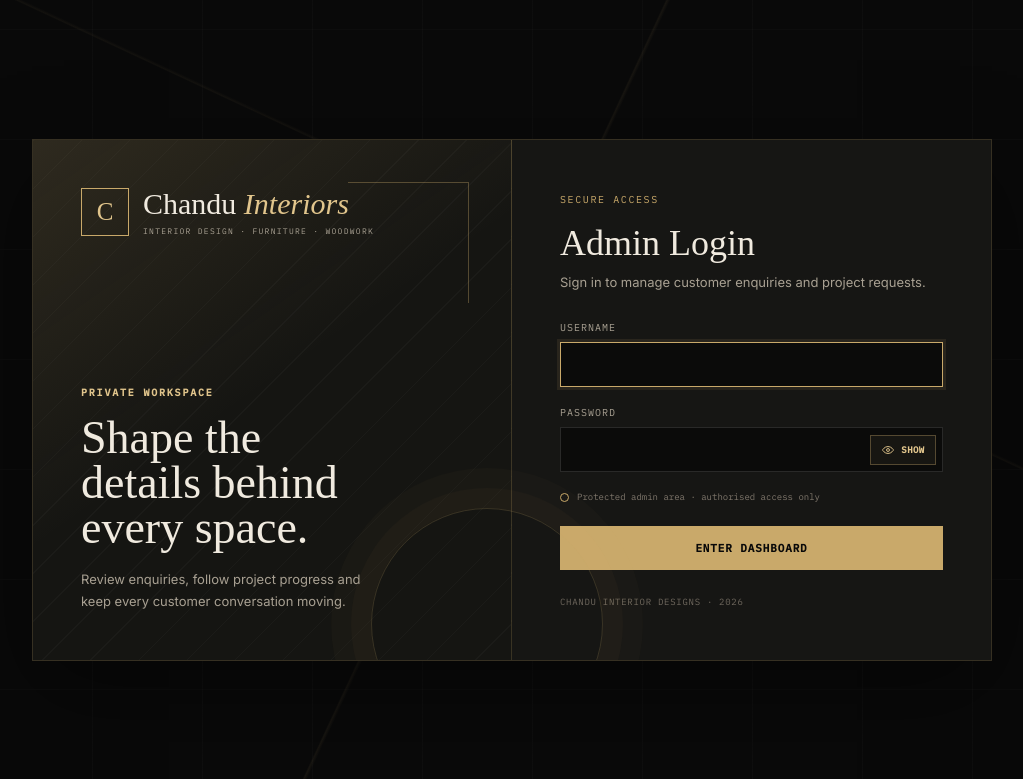
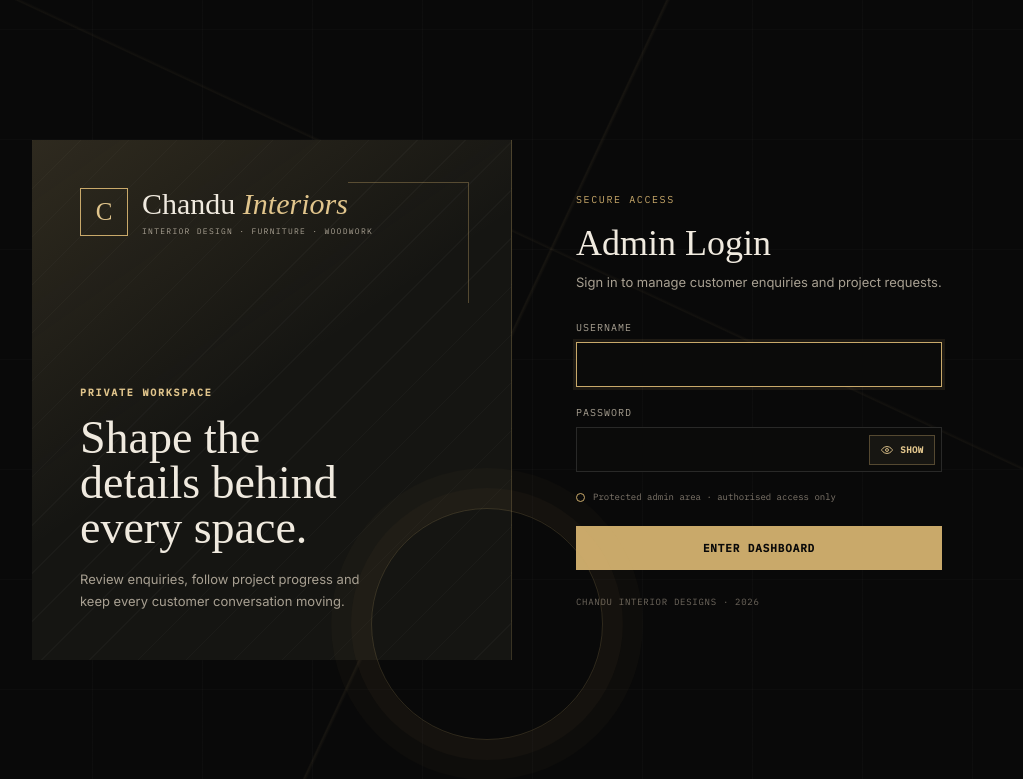
Before and after one commit to 25kd5a1506/chandu-interiors-project, a Flask app: page /admin/login in a window 1280 px wide. Shown: the top 779 px of the page, without its empty margins (128-1151 px from the left). Run offline with Flask 3, Linux system fonts and the light colour scheme; some web fonts are replaced.

Commit message:
Remove boxed login layout

```diff
--- a/backend/templates/login.html
+++ b/backend/templates/login.html
@@ -18,7 +18,7 @@
     color:var(--stone); font-family:'Inter',sans-serif;
     min-height:100vh; display:flex; align-items:center; justify-content:center; padding:24px;
   }
-  .login-shell{ width:min(100%,960px); display:grid; grid-template-columns:1fr 1fr; background:var(--ink-soft); border:1px solid var(--line); box-shadow:0 30px 90px rgba(0,0,0,.42); overflow:hidden; }
+  .login-shell{ width:min(100%,960px); display:grid; grid-template-columns:1fr 1fr; }
   .brand-panel{ position:relative; min-height:520px; padding:48px; display:flex; flex-direction:column; justify-content:space-between; background:linear-gradient(145deg,rgba(201,169,106,.14),transparent 48%),repeating-linear-gradient(135deg,rgba(255,255,255,.025) 0 1px,transparent 1px 34px),#151512; border-right:1px solid var(--line); }
   .brand-panel:after{ content:""; position:absolute; width:230px; height:230px; border:1px solid rgba(201,169,106,.2); border-radius:50%; right:-92px; bottom:-80px; box-shadow:0 0 0 20px rgba(201,169,106,.03),0 0 0 40px rgba(201,169,106,.025); }
   .brand-panel:before{ content:""; position:absolute; width:120px; height:120px; right:42px; top:42px; border-top:1px solid rgba(201,169,106,.35); border-right:1px solid rgba(201,169,106,.35); }
@@ -31,7 +31,7 @@
   .brand-copy strong{ display:block; color:var(--brass-light); font-family:'IBM Plex Mono',monospace; font-size:10px; letter-spacing:.18em; text-transform:uppercase; }
   .brand-copy h2{ margin-top:16px; font-family:'Instrument Serif',serif; font-weight:400; font-size:46px; line-height:.98; }
   .brand-copy p{ margin-top:18px; color:var(--muted); font-size:13px; line-height:1.7; }
-  .card{ padding:48px; display:flex; flex-direction:column; justify-content:center; background:rgba(255,255,255,.015); }
+  .card{ padding:48px 0 48px 64px; display:flex; flex-direction:column; justify-content:center; max-width:430px; }
   h1{ font-family:'Instrument Serif', serif; font-weight:400; font-size:36px; margin-bottom:8px; }
   .eyebrow{ font-family:'IBM Plex Mono',monospace; font-size:10px; letter-spacing:0.16em; text-transform:uppercase; color:var(--brass); margin-bottom:16px; display:block; }
   .intro{ color:var(--muted); font-size:13px; line-height:1.6; margin-bottom:28px; }
@@ -54,8 +54,8 @@
   button:hover{ background:var(--brass-light); transform:translateY(-2px); }
   .flash{ background:rgba(184,121,121,.12); color:#d99a8d; border:1px solid rgba(184,121,121,.3); padding:11px 12px; font-size:12px; line-height:1.5; margin-bottom:18px; }
   .copyright{ margin-top:26px; color:#6f685e; font-family:'IBM Plex Mono',monospace; font-size:9px; letter-spacing:.08em; text-transform:uppercase; }
-  @media(max-width:700px){ body{padding:14px;} .login-shell{grid-template-columns:1fr;} .brand-panel{min-height:260px; padding:28px;} .brand-copy{margin-top:48px;} .brand-copy h2{font-size:34px;} .brand-copy p{display:none;} .card{padding:32px 28px;} }
-  @media(max-width:420px){ .brand-panel{min-height:220px;} .brand-copy{margin-top:34px;} .brand-name{font-size:26px;} .card{padding:28px 22px;} }
+  @media(max-width:700px){ body{padding:14px;} .login-shell{grid-template-columns:1fr;} .brand-panel{min-height:260px; padding:28px; border-right:0; border-bottom:1px solid var(--line);} .brand-copy{margin-top:48px;} .brand-copy h2{font-size:34px;} .brand-copy p{display:none;} .card{max-width:none; padding:32px 8px;} }
+  @media(max-width:420px){ .brand-panel{min-height:220px;} .brand-copy{margin-top:34px;} .brand-name{font-size:26px;} .card{padding:28px 4px;} }
 </style>
 </head>
 <body>
```
